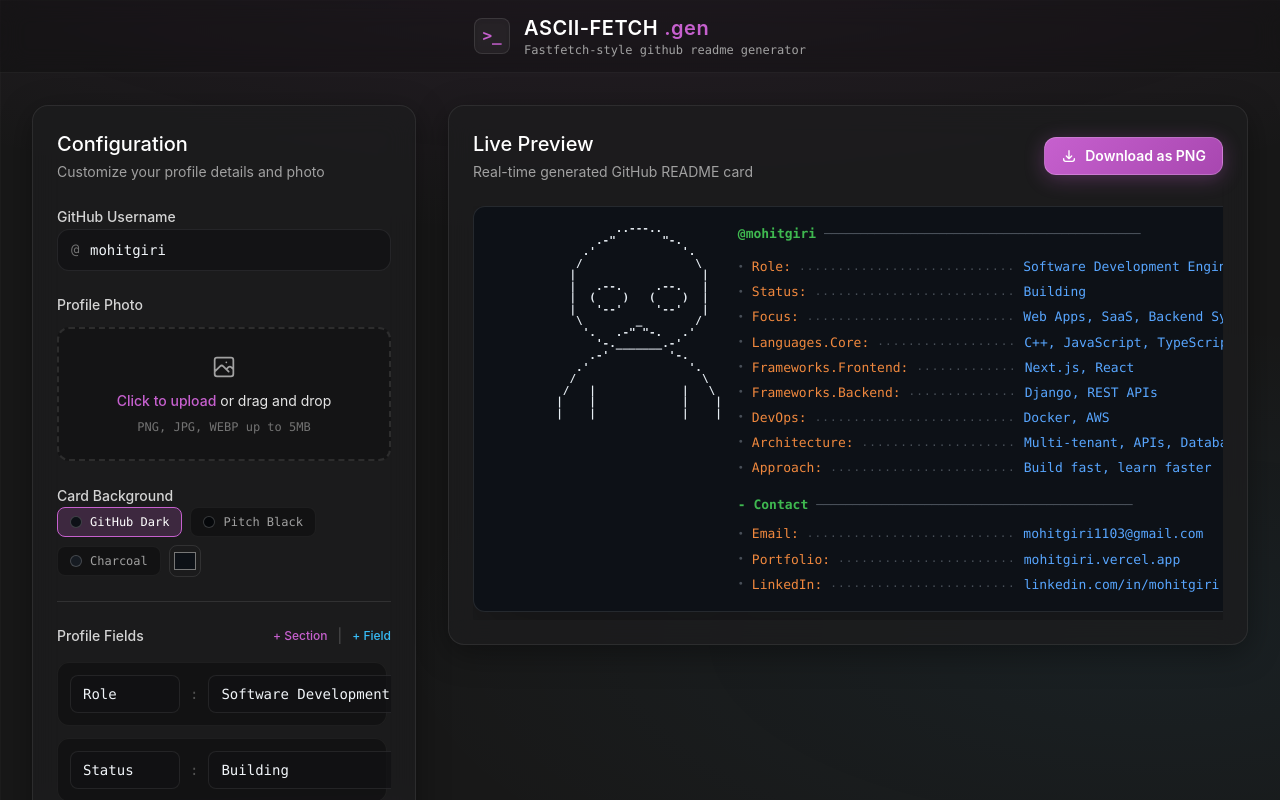
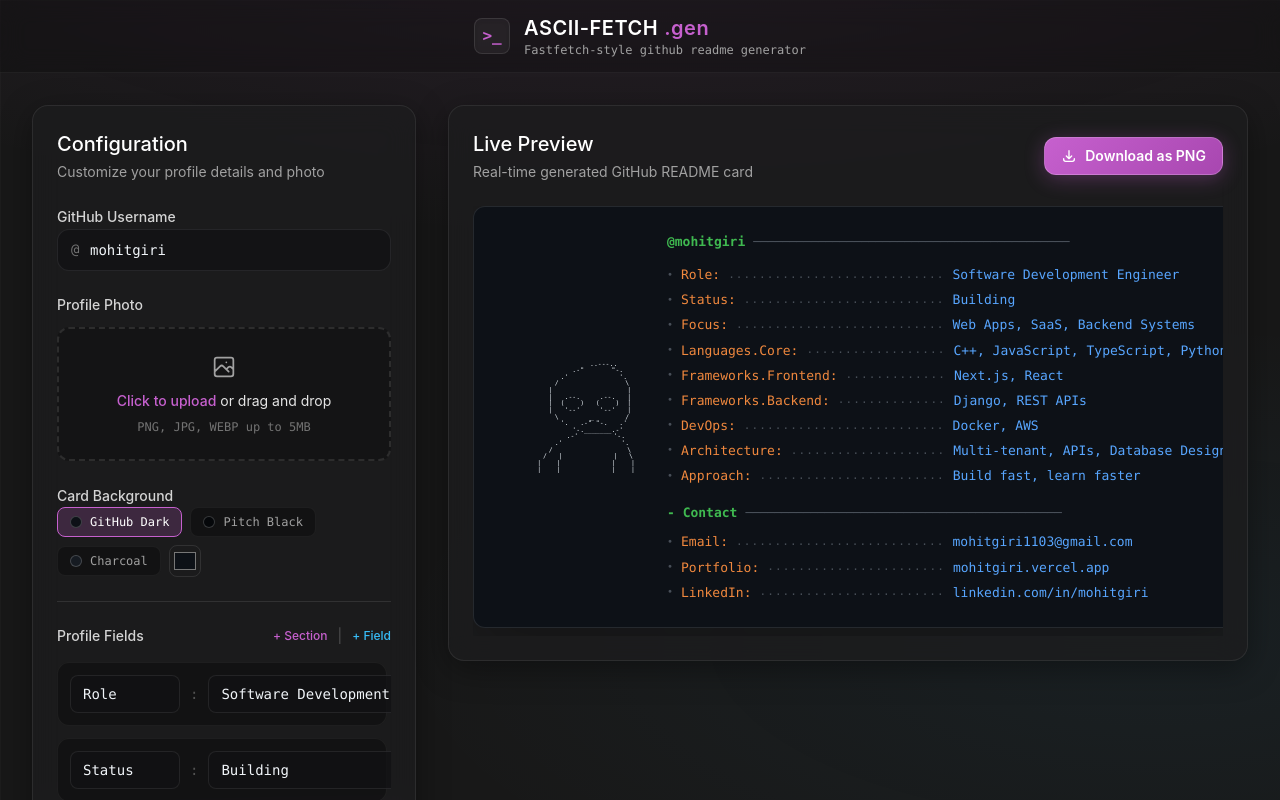
Before and after one commit to girimohit/ascii-fetch, a React (Vite) app: page / in a window 1280 px wide. Shown: the top 800 px of the page. Built offline with nearby package versions, Linux system fonts and the light colour scheme.

Commit message:
add dual sliders for art manipulation and refine overall font weight

```diff
--- a/src/App.tsx
+++ b/src/App.tsx
@@ -34,7 +34,8 @@ export default function App() {
   const [username, setUsername] = useState('mohitgiri');
   const [photoUrl, setPhotoUrl] = useState<string | null>(null);
   const [asciiArt, setAsciiArt] = useState<string>(DEFAULT_ASCII);
-  const [asciiWidth, setAsciiWidth] = useState<number>(44);
+  const [asciiWidth, setAsciiWidth] = useState<number>(75);
+  const [asciiFontSize, setAsciiFontSize] = useState<number>(6.5);
   const [invertAscii, setInvertAscii] = useState<boolean>(false);
   const [cardBgColor, setCardBgColor] = useState<string>('#0d1117');
   const [isConverting, setIsConverting] = useState<boolean>(false);
@@ -117,20 +118,40 @@ export default function App() {
               />
 
               {photoUrl && (
-                <div className="p-4 rounded-xl bg-black/30 border border-white/5 space-y-3">
+                <div className="p-4 rounded-xl bg-black/30 border border-white/5 space-y-4">
+                  {/* Slider 1: Density / Resolution */}
+                  <div className="space-y-1.5">
                     <div className="flex items-center justify-between text-sm">
-                    <span className="text-neutral-300 font-medium">ASCII Resolution</span>
+                      <span className="text-neutral-300 font-medium">Density (Columns)</span>
                       <span className="text-[#C660CE] font-mono text-xs font-semibold">{asciiWidth} chars</span>
                     </div>
                     <input
                       type="range"
-                    min="32"
-                    max="64"
+                      min="30"
+                      max="180"
                       step="2"
                       value={asciiWidth}
                       onChange={(e) => setAsciiWidth(Number(e.target.value))}
                       className="w-full accent-[#C660CE] cursor-pointer"
                     />
+                  </div>
+
+                  {/* Slider 2: Size / Scale */}
+                  <div className="space-y-1.5">
+                    <div className="flex items-center justify-between text-sm">
+                      <span className="text-neutral-300 font-medium">Art Scale (Font Size)</span>
+                      <span className="text-[#38bdf8] font-mono text-xs font-semibold">{asciiFontSize}px</span>
+                    </div>
+                    <input
+                      type="range"
+                      min="3.5"
+                      max="12"
+                      step="0.5"
+                      value={asciiFontSize}
+                      onChange={(e) => setAsciiFontSize(Number(e.target.value))}
+                      className="w-full accent-[#38bdf8] cursor-pointer"
+                    />
+                  </div>
 
                   <div className="flex items-center justify-between pt-1">
                     <label className="text-sm text-neutral-400 cursor-pointer flex items-center gap-2">
@@ -227,6 +248,7 @@ export default function App() {
                   asciiArt={asciiArt}
                   fields={fields}
                   cardBgColor={cardBgColor}
+                  asciiFontSize={asciiFontSize}
                 />
               </div>
             </div>
--- a/src/components/ReadmeCard.tsx
+++ b/src/components/ReadmeCard.tsx
@@ -6,6 +6,7 @@ interface ReadmeCardProps {
   asciiArt: string;
   fields: ProfileField[];
   cardBgColor?: string;
+  asciiFontSize?: number;
   cardRef?: React.RefObject<HTMLDivElement | null>;
 }
 
@@ -14,6 +15,7 @@ export default function ReadmeCard({
   asciiArt,
   fields,
   cardBgColor = '#0d1117',
+  asciiFontSize = 7,
   cardRef,
 }: ReadmeCardProps) {
   const maxKeyLen = Math.max(
@@ -26,13 +28,19 @@ export default function ReadmeCard({
       ref={cardRef}
       id="readme-card-container"
       style={{ backgroundColor: cardBgColor }}
-      className="p-2 sm:p-4 rounded-xl text-neutral-100 font-mono select-none shadow-2xl border border-white/10 w-max max-w-none"
+      className="p-4 sm:p-6 rounded-xl text-neutral-100 font-mono select-none shadow-2xl border border-white/10 w-max max-w-none"
     >
-      <div className="flex flex-row items-start gap-2 md:gap-4">
+      <div className="flex flex-row items-center gap-6 md:gap-8">
 
         {/* ASCII Art */}
-        <div className="flex-shrink-0 flex items-center justify-center">
-          <pre className="ascii-art text-[10px] sm:text-[11px] leading-[1.05] text-[#e6edf3] font-bold">
+        <div className="flex-shrink-0 flex items-center justify-center overflow-hidden">
+          <pre
+            className="ascii-art text-[#e6edf3] font-normal text-center"
+            style={{
+              fontSize: `${asciiFontSize}px`,
+              lineHeight: 1.02,
+            }}
+          >
             {asciiArt || '  (upload a photo to generate)  '}
           </pre>
         </div>
--- a/src/index.css
+++ b/src/index.css
@@ -89,10 +89,13 @@ body {
 }
 
 .ascii-art {
-  font-family: ui-monospace, SFMono-Regular, Menlo, Monaco, Consolas, "Liberation Mono", "Courier New", monospace;
-  line-height: 1.05;
+  font-family: Consolas, "Courier New", "Cascadia Code", ui-monospace, Menlo, monospace;
+  font-weight: 400;
+  line-height: 1.02;
   letter-spacing: 0px;
   white-space: pre;
+  -webkit-font-smoothing: antialiased;
+  -moz-osx-font-smoothing: grayscale;
 }
 
 ::-webkit-scrollbar {
--- a/src/utils/asciiGenerator.ts
+++ b/src/utils/asciiGenerator.ts
@@ -26,8 +26,8 @@ export function generateAsciiFromImage(
         const originalHeight = img.naturalHeight || img.height;
         const aspectRatio = originalHeight / originalWidth;
 
-        // Terminal monospace characters are approx 1.9x taller than wide (factor: 0.52)
-        const targetWidth = Math.max(20, Math.min(100, Math.floor(width)));
+        // Monospace characters are approx 1.9x taller than wide (0.52 aspect ratio)
+        const targetWidth = Math.max(20, Math.min(260, Math.floor(width)));
         const targetHeight = Math.max(10, Math.floor(aspectRatio * targetWidth * 0.52));
 
         const canvas = document.createElement('canvas');
```
Lines whose indentation alone changed are shown as unchanged.
